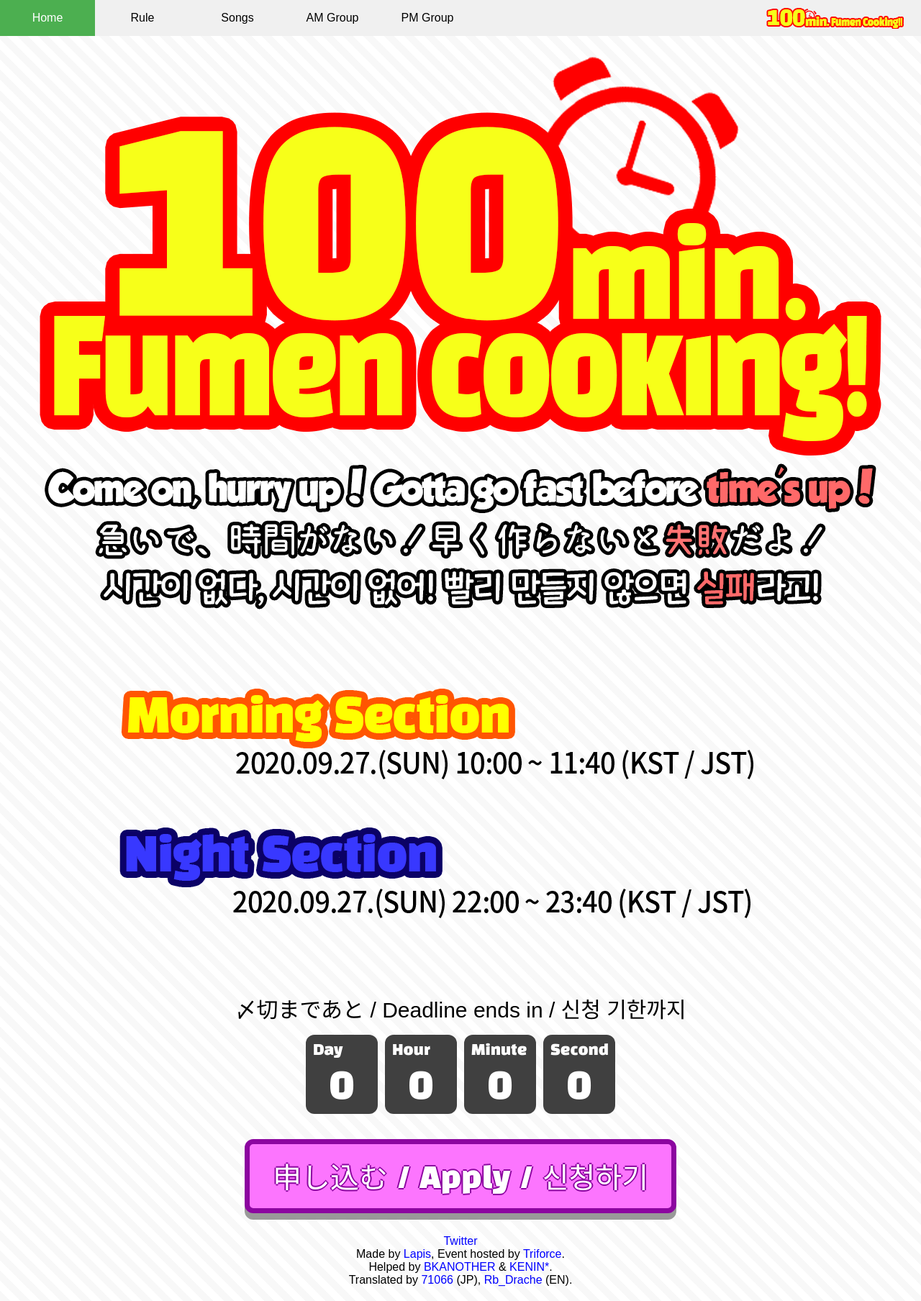
After one commit to hyunsikjeong/100min-fumen-cooking-platform, a Flask app: template templates/main_old.html in a window 1280 px wide. The commit adds this page. Shown: the whole page at 72% size. Run offline with Flask 2, Linux system fonts and the light colour scheme; the template is opened without the code that fills it: most values are stand-ins (such as "Sample title", 1, 10 or a date in 2020); parts of the project's set-up code (start-up, migrations or seed data) failed here and were passed over; some web fonts are replaced.

Commit message:
Change to new main page (event end)

```diff
--- a/static/style.css
+++ b/static/style.css
@@ -175,9 +175,28 @@ a {
 
 .main-images img {
     display: block;
-    margin-left: auto;
-    margin-right: auto;
+    margin: 10px auto;
     max-width: 100%;
+}
+
+.video-frame {
+    margin: 50px auto;
+    max-width: 1280px;
+    max-height: 720px;
+}
+
+.video-frame div {
+    margin: auto;
+    position: relative;
+    padding-top: 56.25%;
+}
+
+.video-frame iframe {
+    position: absolute;
+    top: 0;
+    left: 0;
+    width: 100%;
+    height: 100%;
 }
 
 .rule-wrapper {
--- /dev/null
+++ b/templates/main_old.html
@@ -0,0 +1,75 @@
+{% extends 'header.html' %}
+
+{% set nav_val = 1 %}
+
+{% block content %}
+    <div class="main-images">
+        <img src="static/title.png">
+        <img src="static/phrase_english.png">
+        <img src="static/phrase_japanese.png">
+        <img src="static/phrase_korean.png">
+        <img src="static/time.png">
+    </div>
+    {% if deadline is not none %}
+    <div class="deadline">
+        <div class="title">
+            〆切まであと / Deadline ends in / 신청 기한까지
+        </div>
+        <div class="timer">
+            <div class="slot">
+                <div class="name">Day</div>
+                <div class="time" id="day">-</div>
+            </div>
+            <div class="slot">
+                <div class="name">Hour</div>
+                <div class="time" id="hour">-</div>
+            </div>
+            <div class="slot">
+                <div class="name">Minute</div>
+                <div class="time" id="minute">-</div>
+            </div>
+            <div class="slot">
+                <div class="name">Second</div>
+                <div class="time" id="second">-</div>
+            </div>
+        </div>
+    </div>
+    <div class="apply">
+        <a href="https://forms.gle/X9LK1hpxWBWqqUUV7">
+            <button class="button">申し込む / Apply / 신청하기</button>
+        </a>
+    </div>
+    <script>
+        document.addEventListener("DOMContentLoaded", function(event) {
+            var deadline = new Date("{{ deadline }}").getTime();
+            var x = setInterval(function() {
+                var now = new Date().getTime();
+                var t = (deadline > now) ? deadline - now : 0;
+                var day = Math.floor(t / (1000 * 60 * 60 * 24));
+                var hour = Math.floor((t % (1000 * 60 * 60 * 24)) / (1000 * 60 * 60));
+                var minute = Math.floor((t % (1000 * 60 * 60)) / (1000 * 60));
+                var second = Math.floor((t % (1000 * 60)) / (1000));
+
+                document.getElementById("day").innerHTML = day;
+                document.getElementById("hour").innerHTML = hour;
+                document.getElementById("minute").innerHTML = minute;
+                document.getElementById("second").innerHTML = second;
+
+                if (t === 0) {
+                    clearInterval(x);
+                    location.reload(true);
+                }
+            }, 1000);
+        });
+    </script>
+    {% else %}
+    <div class="deadline">
+        <div class="title">
+            差し込みは終了しました。<br>Application has been closed.<br>신청이 마감되었습니다.
+        </div>
+    </div>
+    <div class="apply">
+        <button class="button_disabled">申し込む / Apply / 신청하기</button>
+    </div>
+    {% endif %}
+{% endblock %}
```
Also changed, not shown: templates/main.html (+7 -60 lines), static/thanks_eng.png (added), static/thanks_jap.png (added), static/thanks_kor.png (added).
